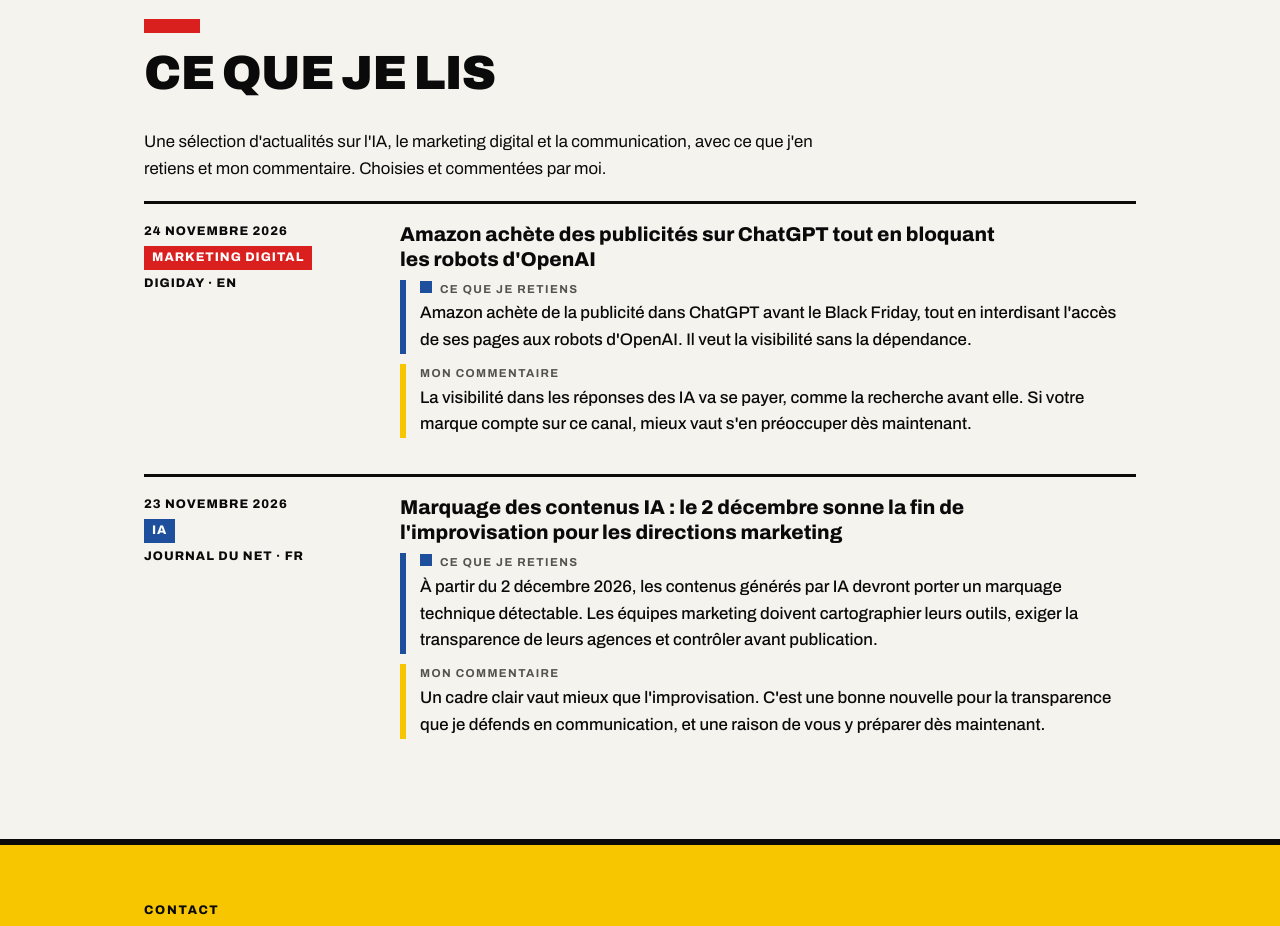
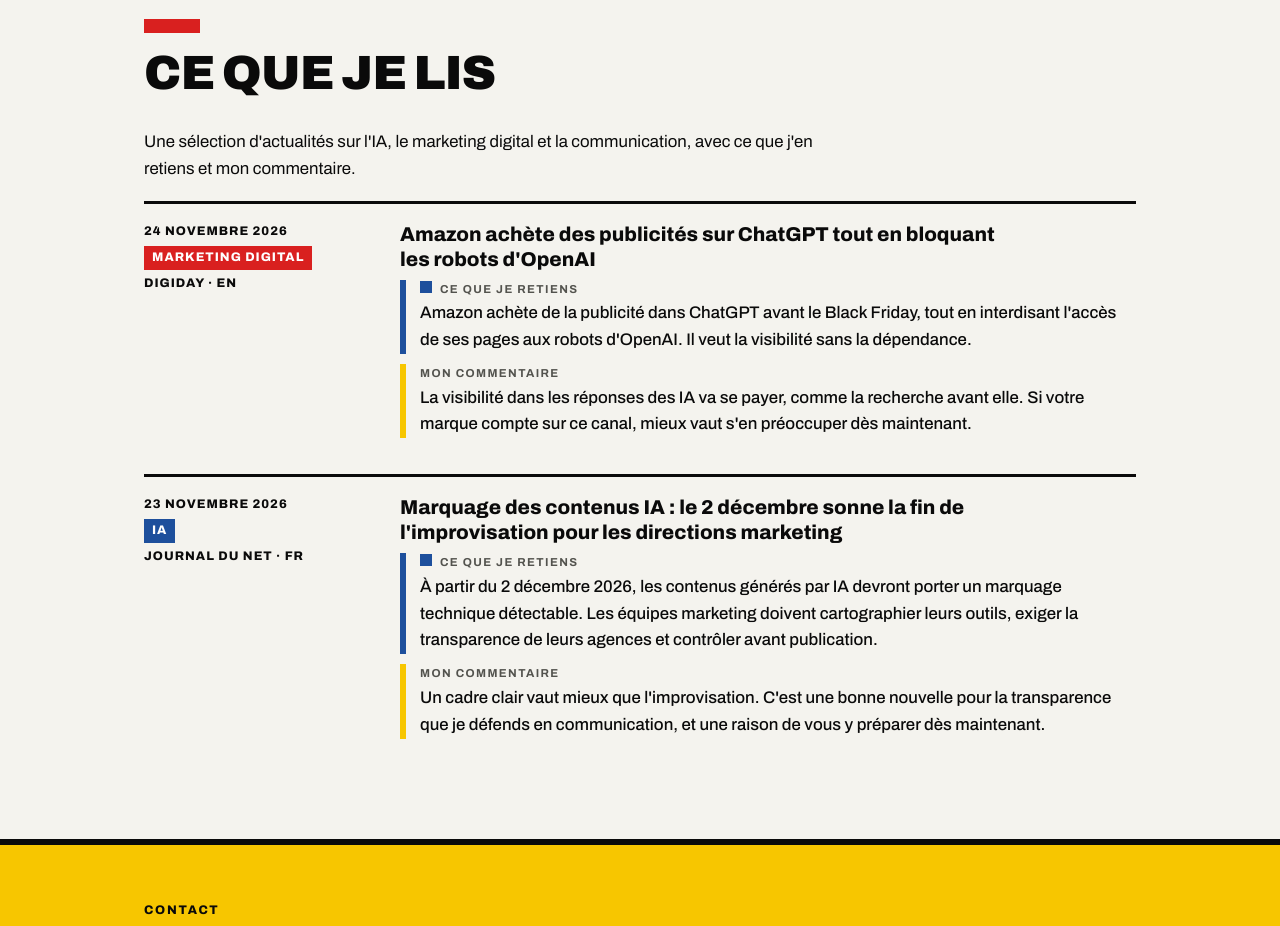
Before and after one commit to Rmn-mdn/Rmn-mdn.github.io, a plain HTML site: page index.html in a window 1280 px wide. Shown: the part 4620-5546 px from the top of the page. Drawn offline with Linux system fonts and the light colour scheme.

Commit message:
Add files via upload

```diff
--- a/index.html
+++ b/index.html
@@ -225,7 +225,7 @@
     <div class="wrap">
       <p class="kicker">Veille</p>
       <h2>Ce que je lis</h2>
-      <p class="veille-intro">Une sélection d'actualités sur l'IA, le marketing digital et la communication, avec ce que j'en retiens et mon commentaire. Choisies et commentées par moi.</p>
+      <p class="veille-intro">Une sélection d'actualités sur l'IA, le marketing digital et la communication, avec ce que j'en retiens et mon commentaire.</p>
       <div id="veille-list" class="veille-list" aria-live="polite"></div>
     </div>
   </section>
```
